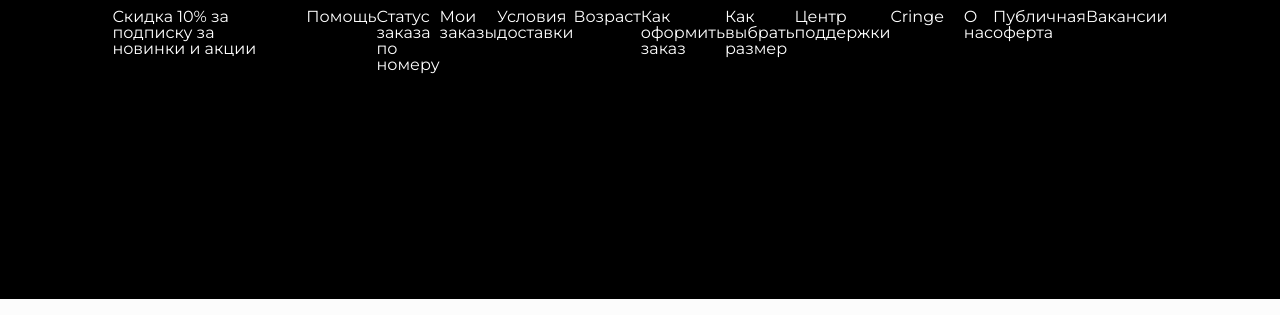
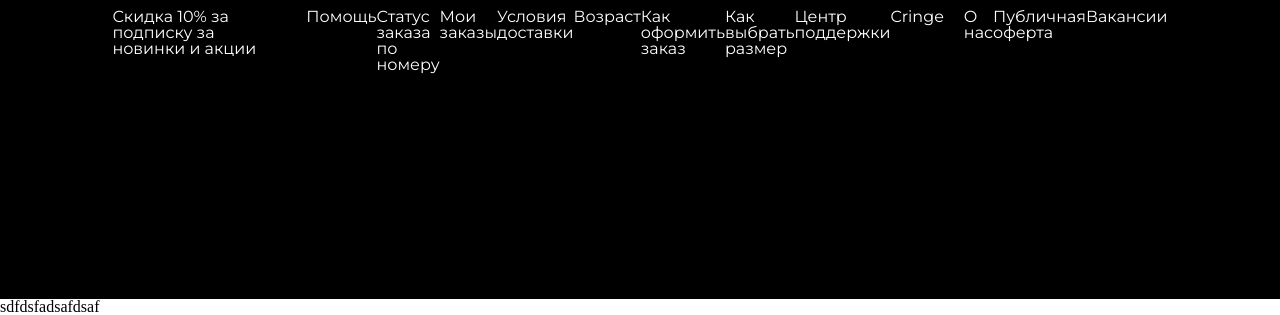
Before and after one commit to DrainShop/drain-shop, a Django app: page / in a window 1280 px wide; the page is wider, and only the part inside the window is pictured. Shown: the part 1161-1476 px from the top of that part. Run offline with Django 4.2, Linux system fonts and the light colour scheme; some libraries are stand-ins or nearby versions.

Commit message:
Test commit 2

```diff
--- a/DrainShop/main/templates/main/base.html
+++ b/DrainShop/main/templates/main/base.html
@@ -86,6 +86,6 @@
     </div>
 </div>
 
-
+sdfdsfadsafdsaf
 </body>
 </html>
```
